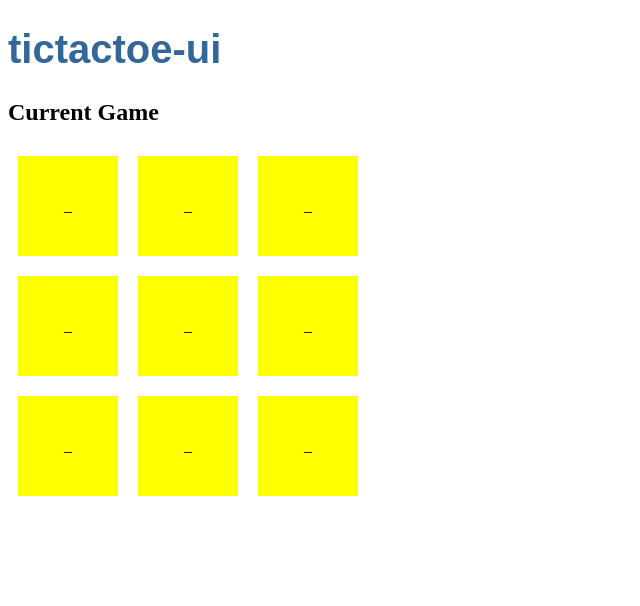
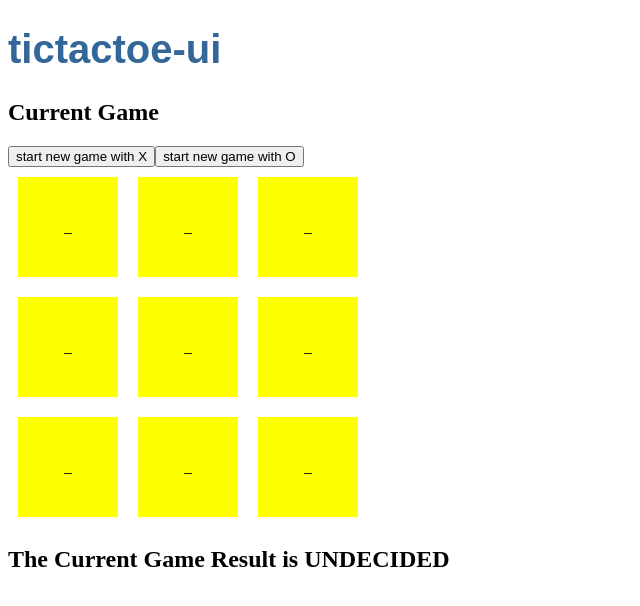
Before and after one commit to srinivasv147/tictactoe-ui, an Angular app: page / in a window 1280 px wide. Shown: the top 606 px of the page, without its empty margins (0-640 px from the left). Built offline with nearby package versions, Linux system fonts and the light colour scheme; no server answers.

Commit message:
added all relevant features for single player tictactoe

```diff
--- a/src/app/mock-game.ts
+++ b/src/app/default-game.ts
@@ -1,8 +1,8 @@
 import { GameDTO } from './game-dto';
 
-export const MockGame: GameDTO = {
+export const DefaultGame: GameDTO = {
     valid: true,
     gameOver: false,
-    gameState: [1,0,0,0,-1,0,0,0,0],
+    gameState: [0,0,0,0,0,0,0,0,0],
     gameResult: "UNDECIDED"
 };
--- a/src/app/game.service.ts
+++ b/src/app/game.service.ts
@@ -1,6 +1,6 @@
 import { Injectable } from '@angular/core';
 import { GameDTO } from './game-dto';
-import { MockGame } from './mock-game';
+import { DefaultGame } from './default-game';
 import { Observable, of } from 'rxjs';
 import { HttpClient, HttpHeaders } from '@angular/common/http';
 import { catchError, map, tap } from 'rxjs/operators';
@@ -11,15 +11,11 @@ import { catchError, map, tap } from 'rxjs/operators';
 export class GameService {
 
   private getUrl: string = "http://127.0.0.1:8080/game/";
-  private defaultGame: GameDTO = {valid: true
-    , gameOver: false
-    , gameResult: "UNDECIDED"
-    , gameState: [0,0,0,0,0,0,0,0,0]};
 
   getGame(game: number[]): Observable<GameDTO> {
     return this.http.get<GameDTO>(this.getUrl+game)
     .pipe(
-      catchError(() => {return of(this.defaultGame);})
+      catchError(() => {return of(DefaultGame);})
     );
   }
   constructor(private http: HttpClient) { }
--- a/src/app/game/game.component.html
+++ b/src/app/game/game.component.html
@@ -1,6 +1,15 @@
 <div>
     <h2>Current Game</h2>
-
+    <div class="choices">
+        <button (click)="setPlayer(1)"
+        class="single-choice" type="button">
+            start new game with X
+        </button>
+        <button (click)="setPlayer(-1)"
+        class="single-choice" type="button">
+            start new game with O
+        </button>
+    </div>
     <div *ngFor="let row of [0,1,2]" class="row">
         <div
             *ngFor="let col of [0,1,2]"
@@ -10,4 +19,7 @@
             {{this.gameDisplay[3*row+col]}}
         </div>
     </div>
+    <div class="Result">
+        <h2>The Current Game Result is {{this.game.gameResult}}</h2>
+    </div>
 </div>
--- a/src/app/game/game.component.ts
+++ b/src/app/game/game.component.ts
@@ -1,6 +1,7 @@
 import { Component, OnInit } from '@angular/core';
 import { GameDTO } from '../game-dto';
 import { GameService } from '../game.service';
+import { DefaultGame } from '../default-game';
 
 @Component({
   selector: 'app-game',
@@ -11,18 +12,34 @@ export class GameComponent implements OnInit {
 
   game: GameDTO;
   gameDisplay: string[] = [];
+  runningGame: boolean;
+  playerVal: number;
+
+  setPlayer(player: number){
+    this.playerVal = player;
+    this.runningGame = true;
+    this.populateFields(DefaultGame);
+    if(this.playerVal == -1){
+      this.getNextMove(DefaultGame.gameState);
+    }
+  }
 
   registerMove(move: number){
-    this.game.gameState[move] = -1;
-    this.getNextMove(this.game.gameState);
+    if(this.runningGame && this.game.gameResult === "UNDECIDED"){
+      this.game.gameState[move] = this.playerVal;
+      this.getNextMove(this.game.gameState);
+    }
+    if(this.game.gameResult != "UNDECIDED"){
+      this.runningGame = false;
+    }
   }
 
   populateFields(game: GameDTO): void{
-    this.game = game;
+    this.game = JSON.parse(JSON.stringify(game));//deep copy
     this.gameDisplay = [];
     for(var i = 0; i < 9; i++){
-      if(game.gameState[i] === 1) this.gameDisplay.push("X");
-      else if(game.gameState[i] === -1) this.gameDisplay.push("O");
+      if(this.game.gameState[i] === 1) this.gameDisplay.push("X");
+      else if(this.game.gameState[i] === -1) this.gameDisplay.push("O");
       else this.gameDisplay.push("_");
     }
   }
@@ -36,8 +53,8 @@ export class GameComponent implements OnInit {
   constructor(private gameService : GameService) { }
 
   ngOnInit(): void {
-    this.getNextMove([0,0,0,0,0,0,0,0,0]);
-    console.log(this.gameDisplay);
+    this.runningGame = false;
+    this.populateFields(DefaultGame);
   }
 
 }
```
